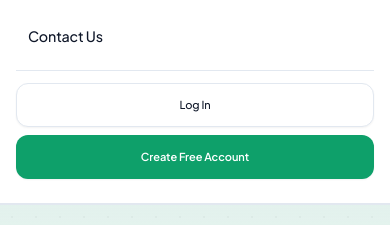
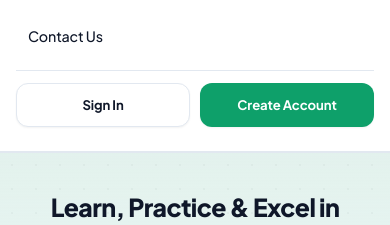
Before and after one commit to ansarulanisgit/medical-laboratory-technology-lms-system, a Next.js app: page / in a window 390 px wide. Both pictures are taken after a click on the button 352 px from the left and 32 px from the top of the page. Shown: the part 318-543 px from the top of the page. Built offline with nearby package versions, Linux system fonts and the light colour scheme; no server answers.

Commit message:
Place Sign In and Create Account buttons in the same row in mobile hamburger drawer menu

```diff
--- a/src/components/layout/public-navbar.tsx
+++ b/src/components/layout/public-navbar.tsx
@@ -122,25 +122,25 @@ export function PublicNavbar() {
               </Link>
             ))}
           </nav>
-          <div className="pt-3 border-t border-border flex flex-col space-y-2">
+          <div className="pt-3 border-t border-border grid grid-cols-2 gap-2.5">
             <Button
               variant="outline"
-              className="w-full justify-center cursor-pointer"
+              className="h-11 justify-center rounded-xl font-bold text-sm cursor-pointer border-border hover:bg-muted"
               onClick={() => {
                 setIsOpen(false);
                 openAuthModal("LOGIN");
               }}
             >
-              Log In
+              Sign In
             </Button>
             <Button
-              className="w-full justify-center bg-primary text-primary-foreground font-semibold cursor-pointer"
+              className="h-11 justify-center bg-primary hover:bg-primary/90 text-primary-foreground font-bold text-sm rounded-xl cursor-pointer shadow-xs"
               onClick={() => {
                 setIsOpen(false);
                 openAuthModal("REGISTER");
               }}
             >
-              Create Free Account
+              Create Account
             </Button>
           </div>
         </div>
```
